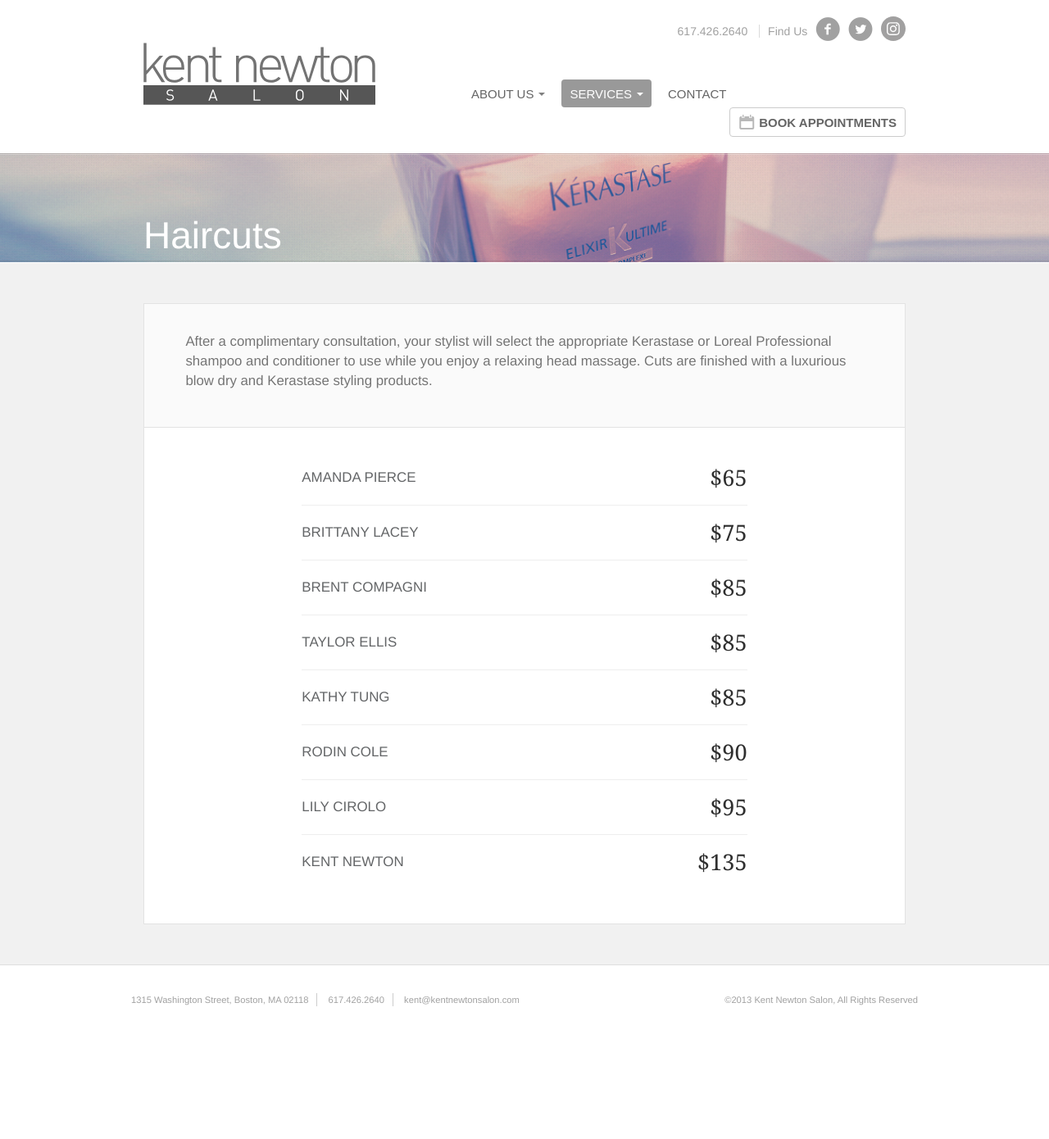
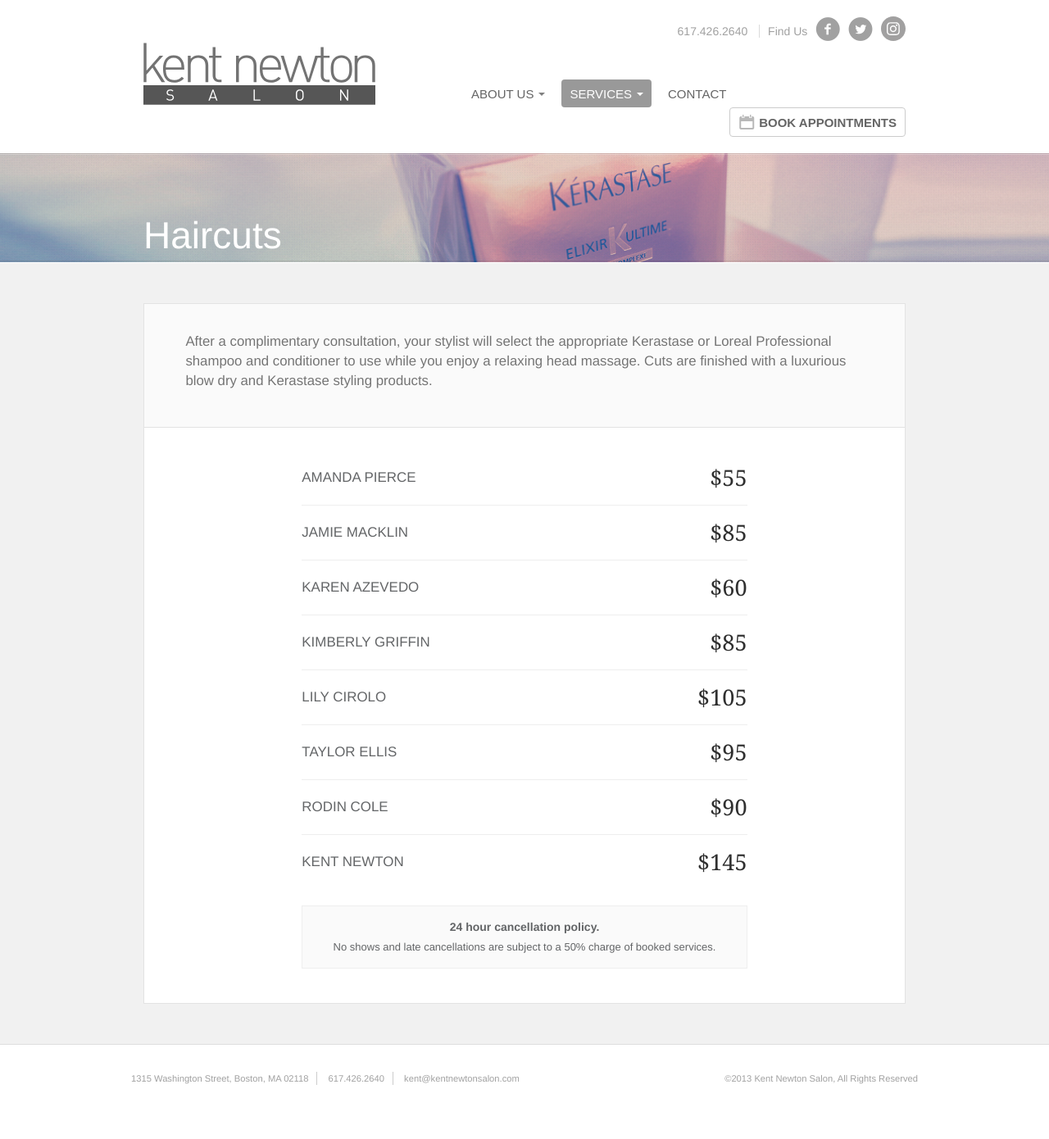
Before and after one commit to knsnewsite/knsnewsite.github.io, a Jekyll site: the page built from services/index.html, in a window 1280 px wide. Shown: the whole page at 82% size. Built offline with Jekyll 4.4.1, drawn with Linux system fonts in a browser that asks for light colours; comment, search, counter and statistics services are not loaded; before the commit the page ends 1294 px from its top, so only the background shows below that.

Commit message:
site updates Oct 2017

```diff
--- a/contact/index.html
+++ b/contact/index.html
@@ -24,7 +24,7 @@ layout: main
 			</section>
 			<section class="hrs">
 				<h3>Hours of Operation</h3>
-				<p>Monday 10-6<br>Tuesday 10-6<br>Wednesday 10-8<br>Thursday 10-8<br>Friday 10-8<br>Saturday 10-6<br>Sunday 10-6</p>
+				<p>Monday 10-6<br>Tuesday 10-6<br>Wednesday 10-8<br>Thursday 10-8<br>Friday 10-8<br>Saturday 10-6</p>
 			</section>
 			<section class="social">
 				<h3>Say Hello</h3>
--- a/services/index.html
+++ b/services/index.html
@@ -12,14 +12,17 @@ service-title: Haircuts
 	<div class="single-col">
 		<div class="row">
 			<div class="col-sm-12 col-md-8 col-md-offset-2">
-				<p>Amanda Pierce <span class="cost">$65</span></p>
-				<p>Brittany Lacey <span class="cost">$75</span></p>
-				<p>Brent Compagni <span class="cost">$85</span></p>
-				<p>Taylor Ellis <span class="cost">$85</span></p>
-				<p>Kathy Tung <span class="cost">$85</span></p>
+				<p>Amanda Pierce <span class="cost">$55</span></p>
+				<p>Jamie Macklin <span class="cost">$85</span></p>
+				<p>Karen Azevedo <span class="cost">$60</span></p>
+				<p>Kimberly Griffin <span class="cost">$85</span></p>
+				<p>Lily Cirolo <span class="cost">$105</span></p>
+				<p>Taylor Ellis <span class="cost">$95</span></p>
 				<p>Rodin Cole <span class="cost">$90</span></p>
-				<p>Lily Cirolo <span class="cost">$95</span></p>
-				<p>Kent Newton <span class="cost">$135</span></p>
+				<p>Kent Newton <span class="cost">$145</span></p>
+			</div>
+			<div class="col-sm-12 col-md-8 col-md-offset-2">
+				<p style="font-size: 13px; line-height: 1.8;text-align: center; text-transform: none;margin-top: 20px; border: 1px solid #eee; padding: 1em 2em; background: #fafafa;"><span style="font-size: 14px; font-weight: bold;">24 hour cancellation policy.</span></br>No shows and late cancellations are subject to a 50% charge of booked services.</p>
 			</div>
 		</div>
 	</div>
--- a/team/index.html
+++ b/team/index.html
@@ -60,9 +60,9 @@ section: kn-team
 				</a>
 			</div>
 			<div class="stylist col-xs-6 col-sm-3">
-				<a href="../team/kathy-tung/" title="Kathy Tung" alt="Kathy Tung">
-				<img src="../images/team/kathy-tung.jpg">
-				<p>Kathy Tung</p>
+				<a href="../team/jamie-macklin/" title="Jamie Macklin" alt="Jamie Macklin">
+				<img src="../images/team/jm-full.jpg">
+				<p>Jamie Macklin</p>
 				</a>
 			</div>
 		</section>
```
Also changed, not shown: artists/index.html (+13 -11 lines), images/artists/jennifer-jean-costello.jpg (added), images/artists/past-artists/jenn-sherr.jpg (added), 6 other files.
